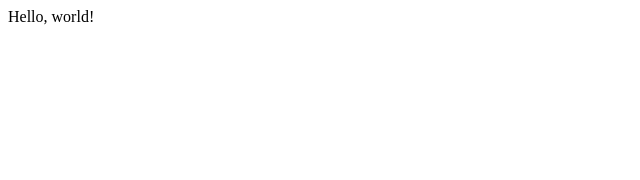
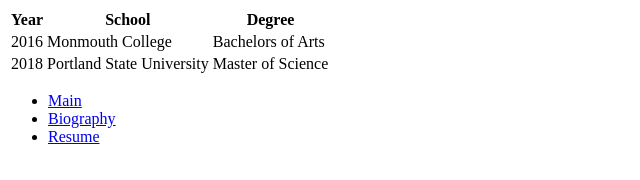
Before and after one commit to patrickboydcrawford/edxLecture0, a plain HTML site: page index.html in a window 1280 px wide. Shown: the whole page, without its empty margins (0-640 px from the left). Drawn offline with Linux system fonts and the light colour scheme.

Commit message:
Adding files.

```diff
--- a/index.html
+++ b/index.html
@@ -1,9 +1,38 @@
 <!DOCTYPE html>
 <html>
+
     <head>
         <title>My Webpage</title>
     </head>
+
     <body>
-        Hello, world!
+        <table id="Degrees">
+          <tr>
+            <th>Year</th>
+            <th>School</th>
+            <th>Degree</th>
+          </tr>
+          <tr>
+            <td>2016</td>
+            <td>Monmouth College</td>
+            <td>Bachelors of Arts</td>
+          </tr>
+          <tr>
+            <td>2018</td>
+            <td>Portland State University</td>
+            <td>Master of Science</td>
+          </tr>
+
+        </Table>
+
+        <div id "Links">
+          <ul>
+            <li><a href="index.html">Main</a></li>
+            <li><a href="bio.html">Biography</a></li>
+            <li><a href="works.html">Resume</a></li>
+          </ul>
+        </div>
+
     </body>
+
 </html>
--- /dev/null
+++ b/styles.css
@@ -0,0 +1,36 @@
+
+#Bio,#Resume_Holder,#Links{
+  font-size: 110%;
+  font-family: monospace;
+  color: black;
+  align-items: center;
+}
+
+
+#Diving_Div{
+  background-color: black;
+  align: center;
+  padding: 10;
+}
+
+
+
+#Diving_Image{
+  display: block;
+  margin-left: auto;
+  margin-right: auto;
+}
+
+@media screen and (max-width: 200px) {
+  #Diving_Image,#Diving_Div{
+    display: none;
+  }
+}
+
+#Degrees{
+
+}
+.links{
+  font-size: 110%;
+  color: blue;
+}
```
Also changed, not shown: bio.html (added, +34 -0 lines), works.html (added, +28 -0 lines), contents.html (added).
